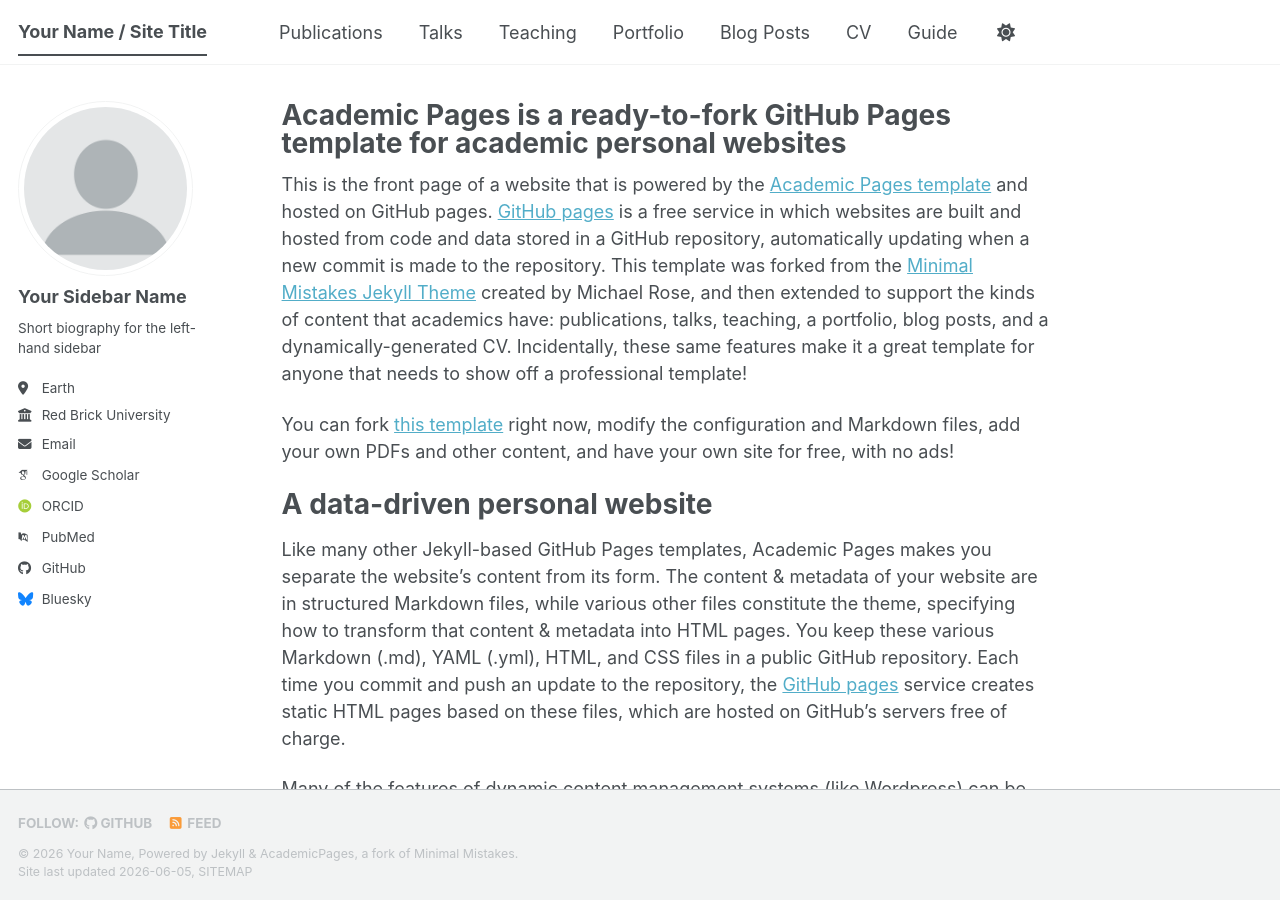
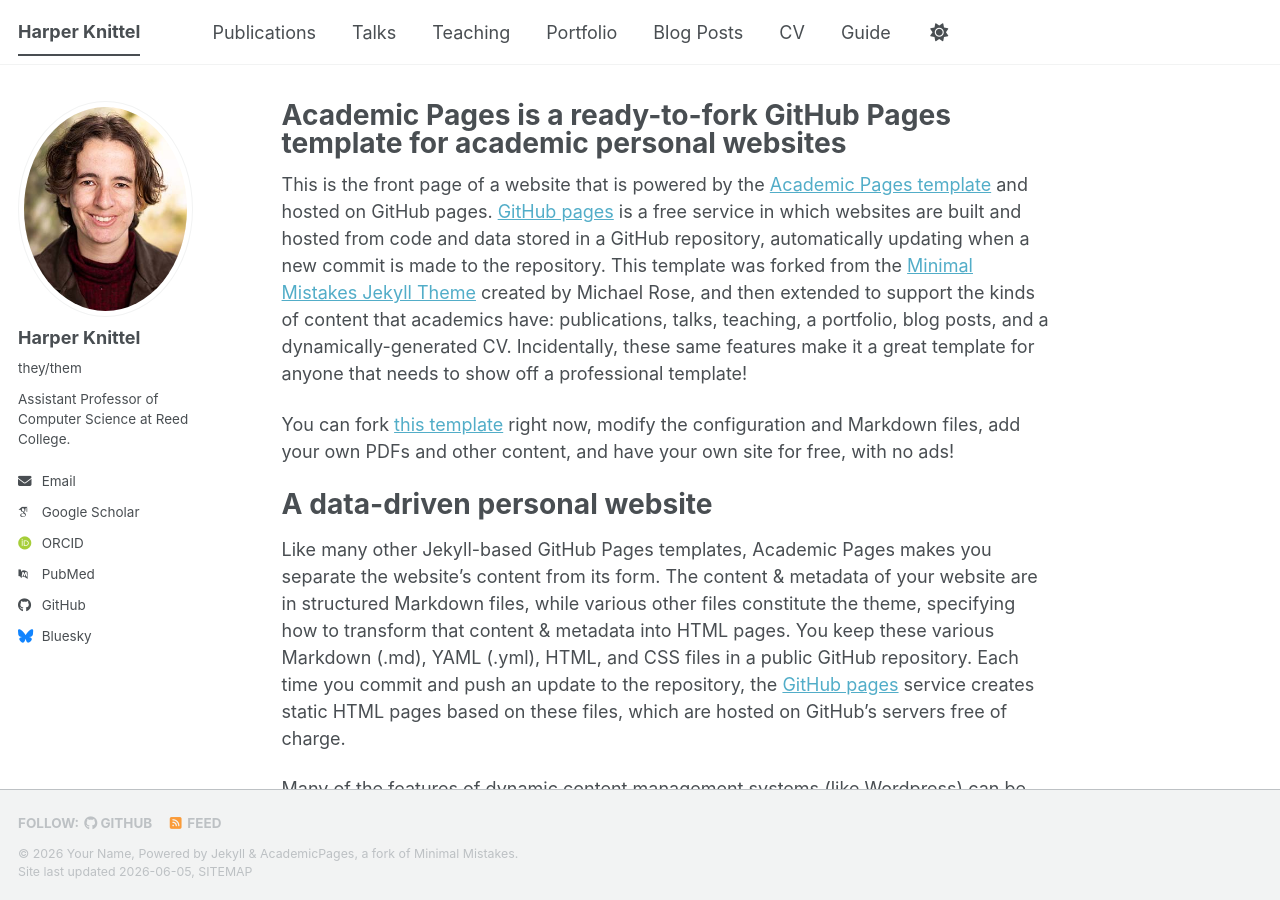
Before and after one commit to heknittel/heknittel.github.io, a Jekyll site: the page built from _pages/about.md, in a window 1280 px wide and 900 px high. Built offline with Jekyll 4.4.1, drawn with Linux system fonts in a browser that asks for light colours; some web fonts are replaced; a script bundle is joined from its source files by our own code; library files that are not in the unit come from our copies.

Commit message:
Basic profile changes

```diff
--- a/_config.yml
+++ b/_config.yml
@@ -9,10 +9,10 @@
 # Basic Site Settings
 locale                   : "en-US"
 site_theme               : "default" # The available themes options are "default", "air", "sunrise", "mint", "dirt" and "contrast"
-title                    : "Your Name / Site Title"
+title                    : "Harper Knittel"
 title_separator          : "-"
 name                     : &name "Your Name"
-description              : &description "Your Name's academic portfolio"   # Update this with a general description of your site, this is the default if not overridden by a page
+description              : &description "Harper's academic portfolio"   # Update this with a general description of your site, this is the default if not overridden by a page
 url                      : https://heknittel.github.io # The base hostname & protocol for your site e.g. "https://[your GitHub username].github.io",
                                                            # or if you already have some other page hosted on Github then use "https://[your GitHub username].github.io/[Your Repo Name]"
 baseurl                  : "" # the subpath of your site, e.g. "/blog"
@@ -23,14 +23,14 @@ repository               : "heknittel/heknittel.github.io"
 #               Additional customization can be done by editing /_includes/author-profile.html
 author:
   # Biographic information
-  avatar           : "profile.png"
-  name             : "Your Sidebar Name"
-  pronouns         : # example: "she/her"
-  bio              : "Short biography for the left-hand sidebar"
-  location         : "Earth"
-  employer         : "Red Brick University"
+  avatar           : "me.jpg"
+  name             : "Harper Knittel"
+  pronouns         : "they/them"
+  bio              : "Assistant Professor of Computer Science at Reed College."
+  location         :
+  employer         :
   uri              : # URL
-  email            : "none@example.org"
+  email            : "knittel@reed.edu"
 
   # Academic websites
   academia         : # URL
```
Also changed, not shown: images/me.jpg (added).
